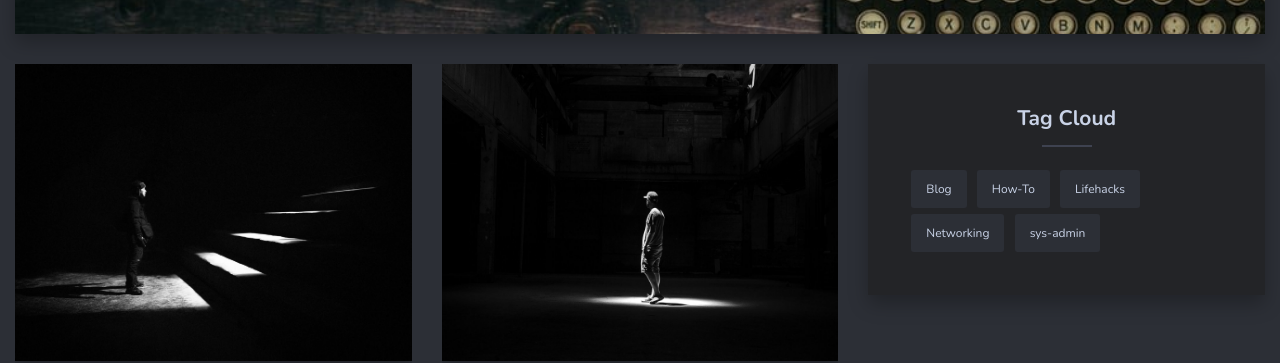
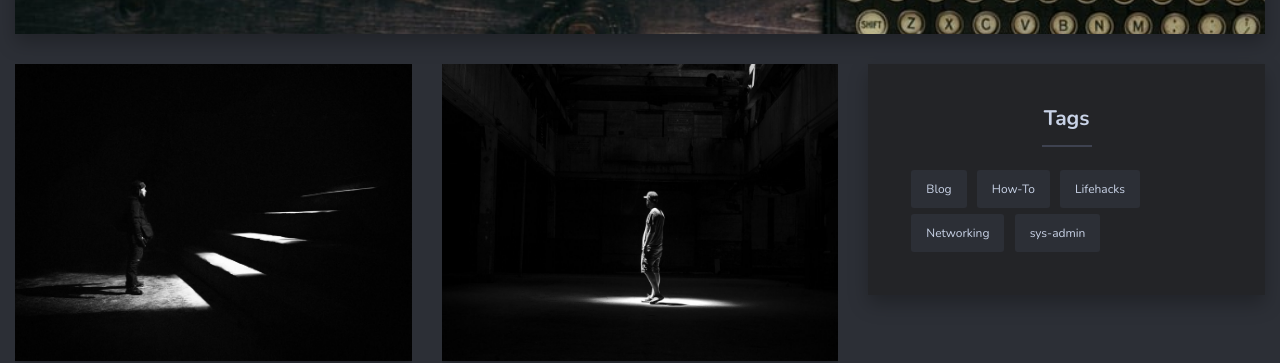
Before and after one commit to KievCast/kievcast.github.io, a Jekyll site: the page built from index.html, in a window 1280 px wide. Shown: the part 496-859 px from the top of the page. Built offline with Jekyll 4.4.1, drawn with Linux system fonts in a browser that asks for light colours; nearby versions of some CDN libraries; the list of posts is cut into pages by our own code.

Commit message:
tag rename

```diff
--- a/_includes/sidebar.html
+++ b/_includes/sidebar.html
@@ -80,7 +80,7 @@
   {% endif %}
 
   <div class="widget widget-tags">
-    <h3 class="widget-title">Tag Cloud</h3>
+    <h3 class="widget-title">Tags</h3>
     {% capture site_tags %}{% for tag in site.tags %}{{ tag | first }}{% unless forloop.last %},{% endunless %}{% endfor %}{%
     endcapture %} {% assign tag_words = site_tags | split:',' | sort %}
     <ul class="tag-list list-reset">
```
